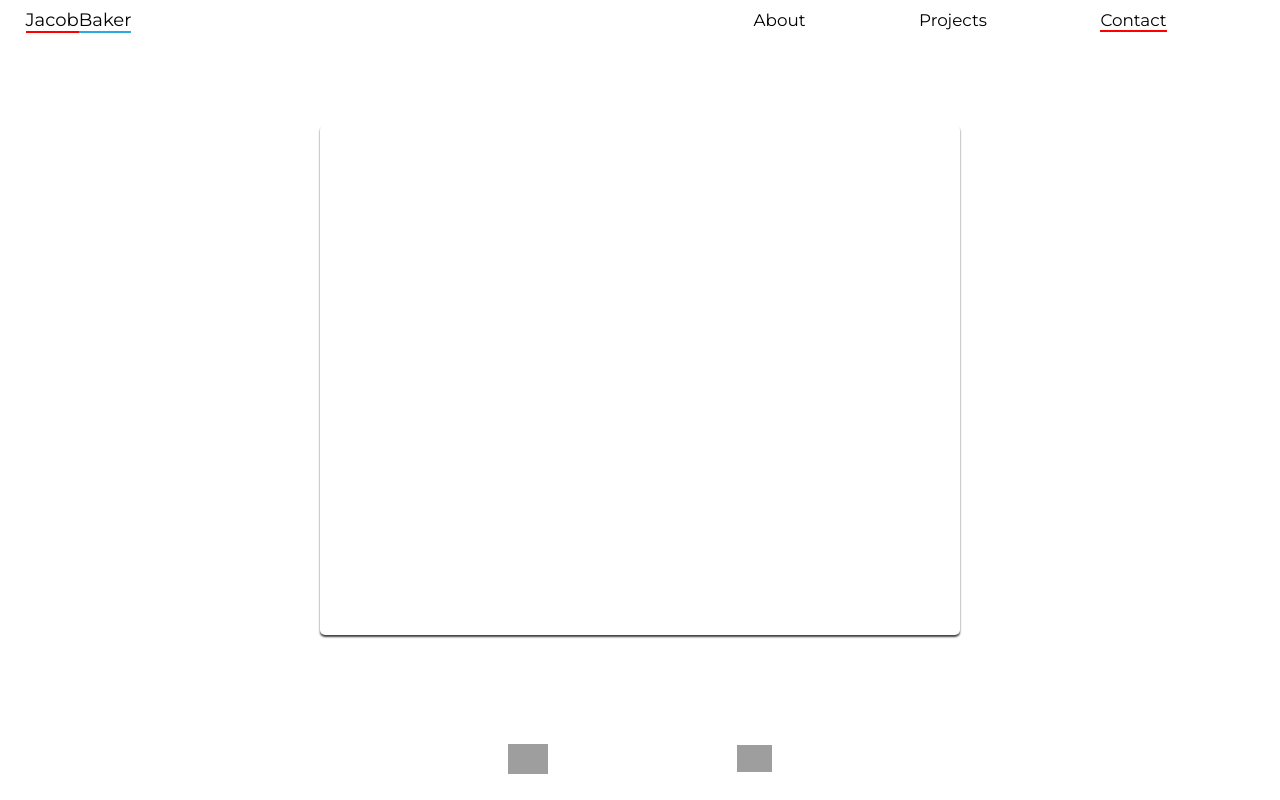
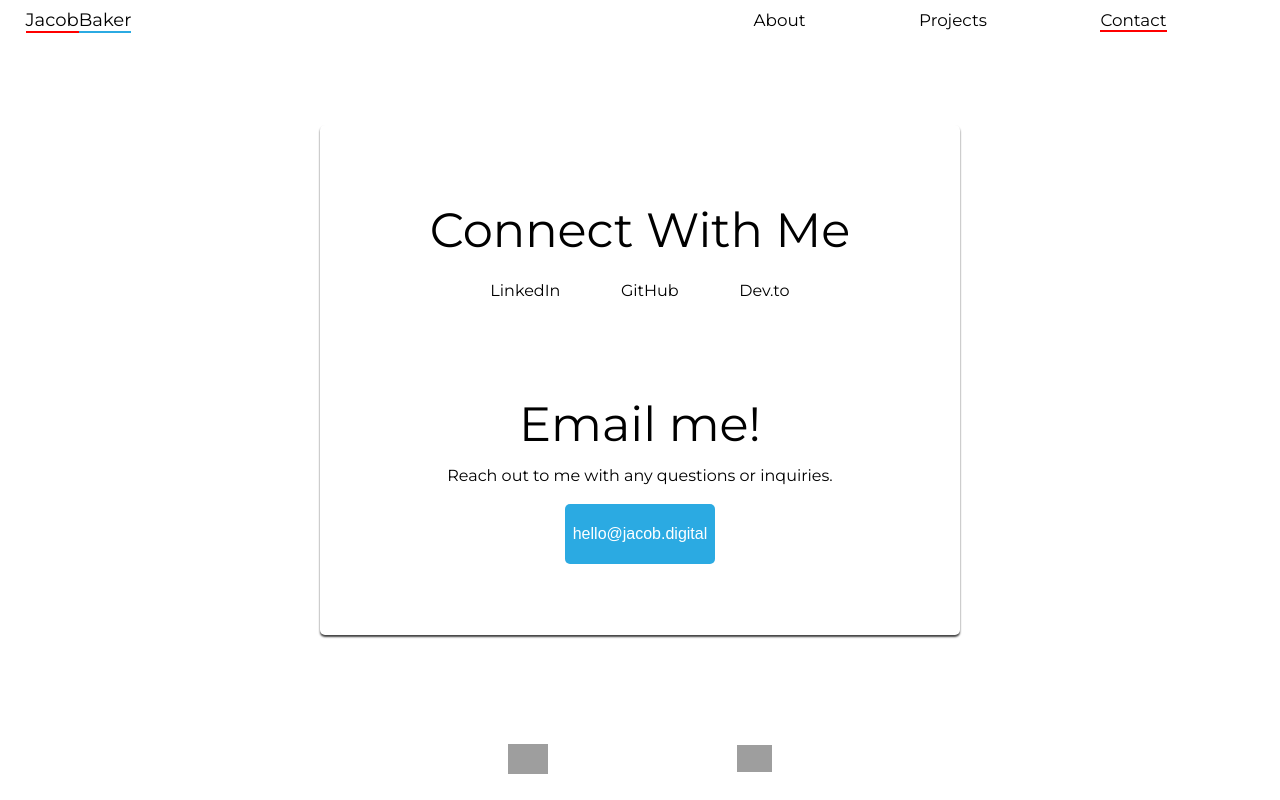
Before and after one commit to bxker/portfolio-2020, a React (Create React App) app: page /#/contact in a window 1280 px wide. Built offline with nearby package versions, Linux system fonts and the light colour scheme; grey boxes are pictures that could not be loaded.

Commit message:
finished first iteration of contact page

```diff
--- a/src/Components/Contact/Contact.js
+++ b/src/Components/Contact/Contact.js
@@ -5,7 +5,19 @@ export default function Contact() {
     return (
         <div className="contact-main">
             <section className="contact-container">
-
+                <div className="social-links">
+                    <h1>Connect With Me</h1>
+                    <div>
+                        <a href="https://linkedin.com/in/bxker" target="__blank"><h2>LinkedIn</h2></a>
+                        <a href="https://github.com/bxker" target="__blank"><h2>GitHub</h2></a>
+                        <a href="https://dev.to/bxker" target="__blank"><h2>Dev.to</h2></a>
+                    </div>
+                </div>
+                <div className="contact-email">
+                    <h1>Email me!</h1>
+                    <p>Reach out to me with any questions or inquiries.</p>
+                    <a href="mailto:hello@jacob.digital"><button>hello@jacob.digital</button></a>
+                </div>
             </section>
         </div>
     )
--- a/src/Components/Contact/styles/Contact.css
+++ b/src/Components/Contact/styles/Contact.css
@@ -10,6 +10,7 @@
   -webkit-box-align: center;
       -ms-flex-align: center;
           align-items: center;
+  font-family: 'Montserrat', sans-serif;
 }
 
 .contact-container {
@@ -18,5 +19,101 @@
   -webkit-box-shadow: 0px 2px 2px 0px rgba(0, 0, 0, 0.75);
           box-shadow: 0px 2px 2px 0px rgba(0, 0, 0, 0.75);
   border-radius: 5px;
+  display: -webkit-box;
+  display: -ms-flexbox;
+  display: flex;
+  -webkit-box-orient: vertical;
+  -webkit-box-direction: normal;
+      -ms-flex-direction: column;
+          flex-direction: column;
+  -webkit-box-pack: space-evenly;
+      -ms-flex-pack: space-evenly;
+          justify-content: space-evenly;
+  -webkit-box-align: center;
+      -ms-flex-align: center;
+          align-items: center;
+}
+
+.social-links {
+  height: 30%;
+  display: -webkit-box;
+  display: -ms-flexbox;
+  display: flex;
+  -webkit-box-orient: vertical;
+  -webkit-box-direction: normal;
+      -ms-flex-direction: column;
+          flex-direction: column;
+  -webkit-box-pack: space-evenly;
+      -ms-flex-pack: space-evenly;
+          justify-content: space-evenly;
+  -webkit-box-align: center;
+      -ms-flex-align: center;
+          align-items: center;
+}
+
+.social-links div {
+  width: 100%;
+  display: -webkit-box;
+  display: -ms-flexbox;
+  display: flex;
+  -webkit-box-pack: space-evenly;
+      -ms-flex-pack: space-evenly;
+          justify-content: space-evenly;
+  -webkit-box-align: center;
+      -ms-flex-align: center;
+          align-items: center;
+}
+
+.social-links h1 {
+  font-size: 3rem;
+}
+
+.social-links a {
+  text-decoration: none;
+  color: black;
+}
+
+.social-links a h2 {
+  font-size: medium;
+}
+
+.social-links a:hover {
+  border-bottom: 2px solid red;
+}
+
+.contact-email {
+  height: 40%;
+  display: -webkit-box;
+  display: -ms-flexbox;
+  display: flex;
+  -webkit-box-orient: vertical;
+  -webkit-box-direction: normal;
+      -ms-flex-direction: column;
+          flex-direction: column;
+  -webkit-box-pack: space-evenly;
+      -ms-flex-pack: space-evenly;
+          justify-content: space-evenly;
+}
+
+.contact-email h1 {
+  font-size: 3rem;
+}
+
+.contact-email button {
+  width: 150px;
+  height: 60px;
+  outline: none;
+  border: none;
+  cursor: pointer;
+  color: white;
+  background: #2BAAE2;
+  border-radius: 5px;
+  font-size: medium;
+}
+
+.contact-email button:hover {
+  background: white;
+  color: black;
+  border: 1px solid black;
 }
 /*# sourceMappingURL=Contact.css.map */
--- a/src/Components/Contact/styles/Contact.scss
+++ b/src/Components/Contact/styles/Contact.scss
@@ -4,6 +4,7 @@
     display: flex;
     justify-content: center;
     align-items: center;
+    font-family: 'Montserrat', sans-serif;
 }
 
 .contact-container{
@@ -11,4 +12,63 @@
     width: 50%;
     box-shadow: 0px 2px 2px 0px rgba(0,0,0,0.75);
     border-radius: 5px;
+    display: flex;
+    flex-direction: column;
+    justify-content: space-evenly;
+    align-items: center;
 }
+
+.social-links{
+    height: 30%;
+    display: flex;
+    flex-direction: column;
+    justify-content: space-evenly;
+    align-items: center;
+    div{
+        width: 100%;
+        display: flex;
+        justify-content: space-evenly;
+        align-items: center;
+    }
+    h1{
+        font-size:3rem;
+    }
+    a{
+        text-decoration: none;
+        color: black;
+
+            h2{
+                font-size: medium;
+            }
+    }
+    a:hover{
+        border-bottom: 2px solid red;
+    }
+
+}
+
+.contact-email{
+    height: 40%;
+    display: flex;
+    flex-direction: column;
+    justify-content: space-evenly;
+    h1{
+        font-size: 3rem;
+    }
+    button{
+        width: 150px;
+        height: 60px;
+        outline: none;
+        border: none;
+        cursor: pointer;
+        color: white;
+        background: #2BAAE2;
+        border-radius: 5px;
+        font-size: medium;
+    }
+    button:hover{
+        background: white;
+        color: black;
+        border: 1px solid black;
+    }
+}
```
Also changed, not shown: 1 other file (tests, documents, lock files or other folders).
